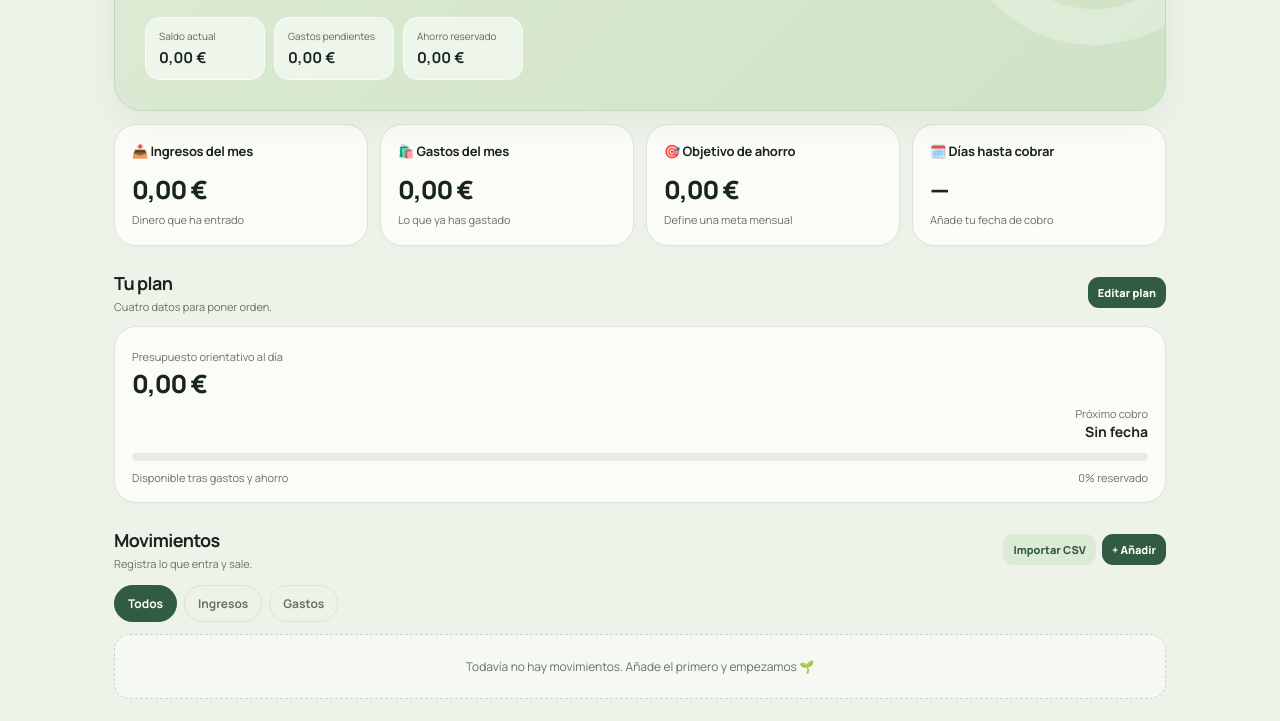
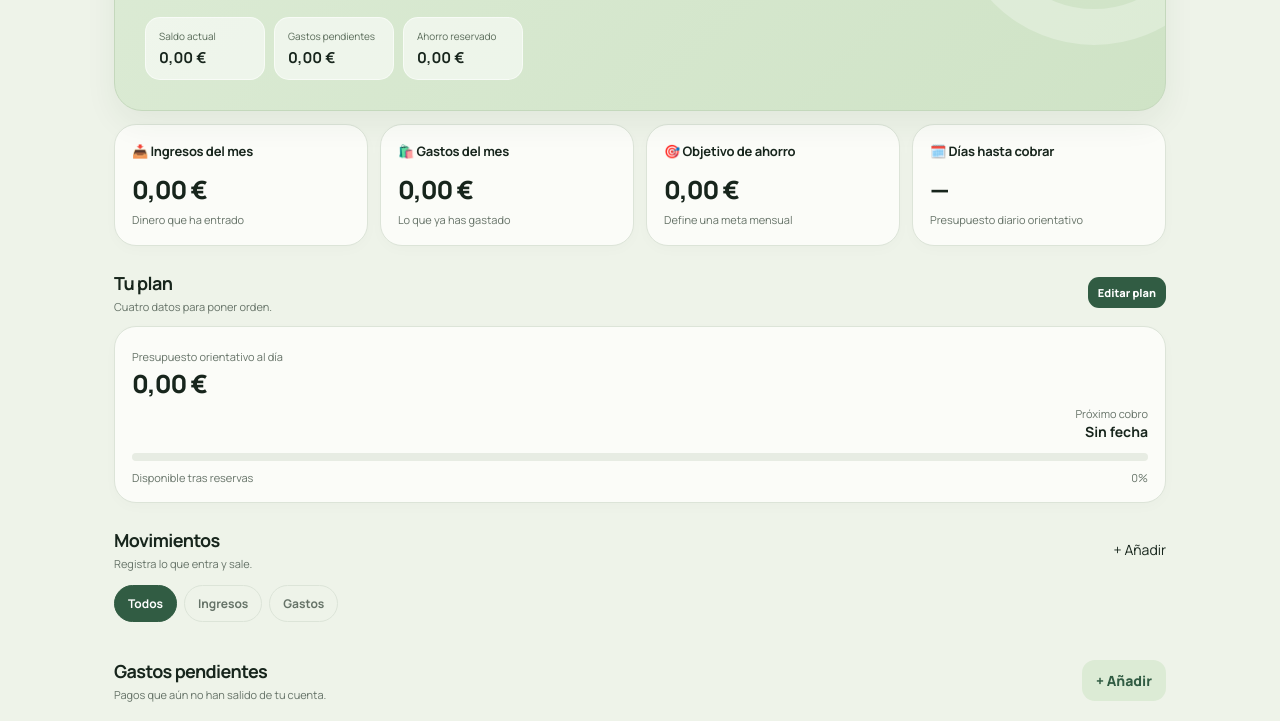
Before and after one commit to ikerbellmunt2509-droid/Verde-app, a plain HTML site: page index.html in a window 1280 px wide. Shown: the part 237-958 px from the top of the page. Drawn offline with Linux system fonts and the light colour scheme.

Commit message:
Update index.html

```diff
--- a/index.html
+++ b/index.html
@@ -57,7 +57,7 @@
     </section>
 
     <section class="section">
-      <div class="section-head"><div><h2>Movimientos</h2><p>Registra lo que entra y sale.</p></div><div style="display:flex;gap:6px;flex-wrap:wrap"><button class="btn soft small" id="importBtn">Importar CSV</button><button class="btn small" id="addMovementBtn">+ Añadir</button></div></div>
+      <div class="section-head"><div><h2>Movimientos</h2><p>Registra lo que entra y sale.</p></div><div style="display:flex;gap:6px;flex-wrap:wrap">+ Añadir</button></div></div>
 <input id="csvFile" type="file" accept=".csv,text/csv" hidden>
       <div class="tabs"><button class="tab active" data-filter="all">Todos</button><button class="tab" data-filter="income">Ingresos</button><button class="tab" data-filter="expense">Gastos</button></div>
       <div class="list" id="movementList"></div>
```
